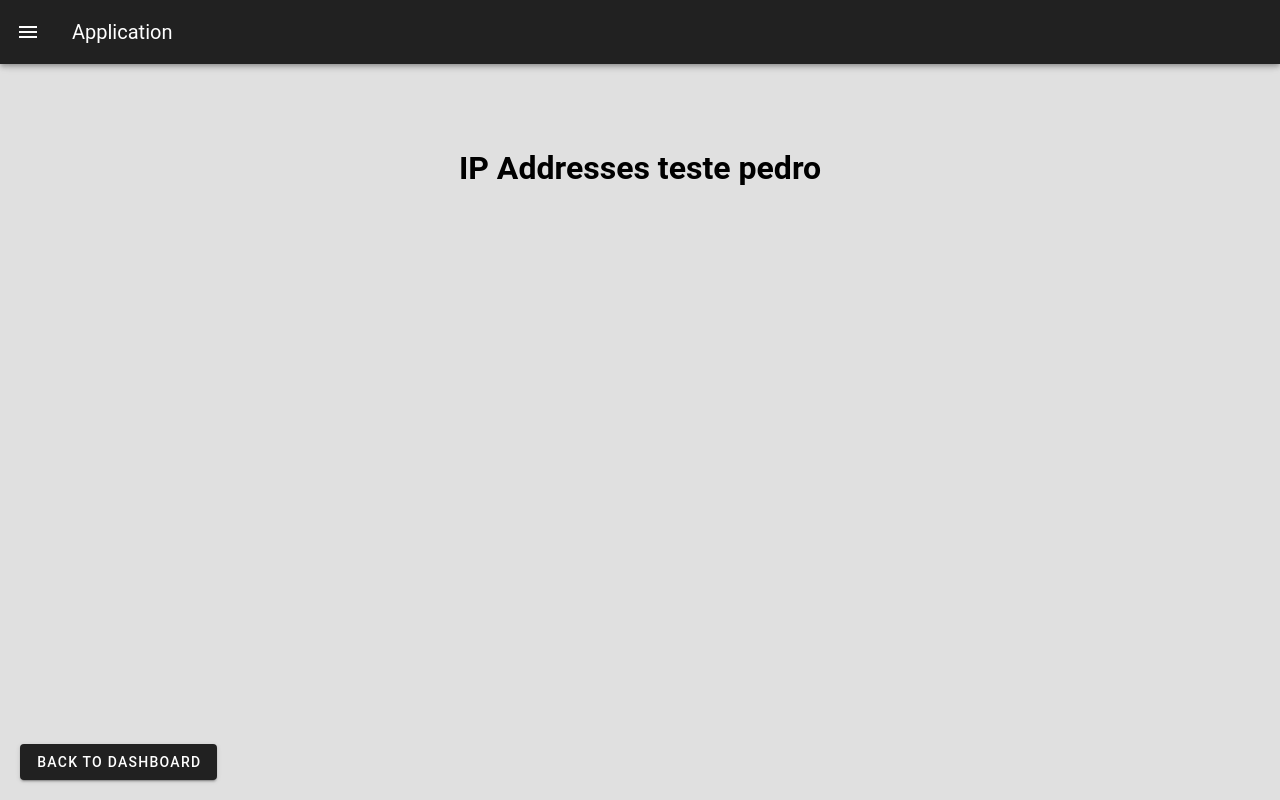
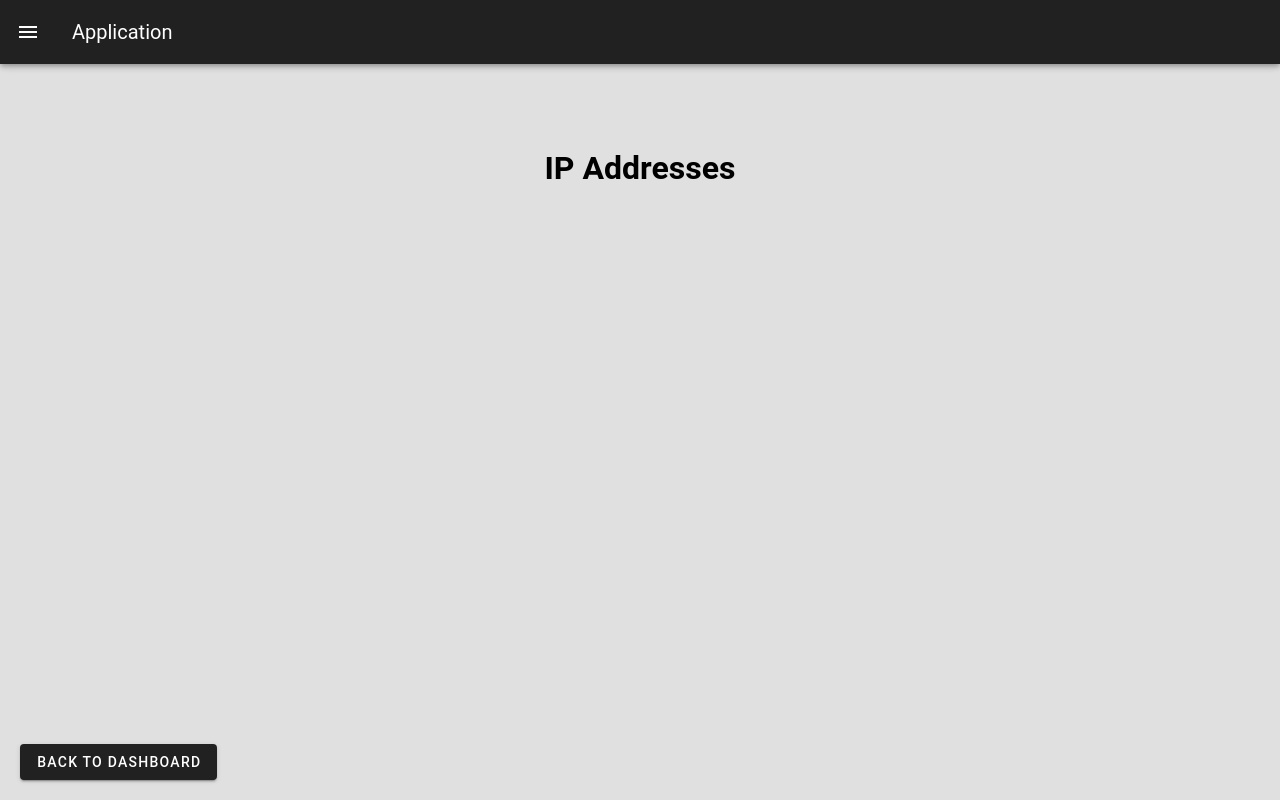
Before and after one commit to xlwkpx/RouterOS_WebInterface, a Vue app: page /ip-addresses in a window 1280 px wide. Built offline with nearby package versions, Linux system fonts and the light colour scheme.

Commit message:
Script setup

```diff
--- a/src/components/DashboardPage.vue
+++ b/src/components/DashboardPage.vue
@@ -13,11 +13,10 @@
   </v-main>
 </template>
 
-<script>
-export default {
-  data() {
-    return {
-      pages: [
+<script setup>
+import { ref } from 'vue';
+
+const pages = ref([
   { name: 'Interfaces', path: '/interfaces', icon: 'mdi-ethernet-cable' },
   { name: 'Security Profiles', path: '/security-profiles', icon: 'mdi-lock' },
   { name: 'Wireless Networks', path: '/wireless-networks', icon: 'mdi-wifi' },
@@ -25,11 +24,9 @@ export default {
   { name: 'IP Addresses', path: '/ip-addresses', icon: 'mdi-numeric' },
   { name: 'DHCP Servers', path: '/dhcp-servers', icon: 'mdi-server' },
   { name: 'DNS Server', path: '/dns-server', icon: 'mdi-dns' }
-      ]
-    };
-  }
-};
+]);
 </script>
+
 
 <style>
 .page-link {
--- a/src/components/IpAddressesPage.vue
+++ b/src/components/IpAddressesPage.vue
@@ -2,9 +2,7 @@
   <v-main class="bg-grey-lighten-2">
     <v-container>
       <!-- Título "IP Addresses" -->
-
-      <h1 class="page-title">IP Addresses teste pedro</h1>
-
+      <h1 class="page-title">IP Addresses</h1>
 
       <!-- Conteúdo da página dos IP Addresses -->
       <v-row>
```
Lines whose indentation alone changed are shown as unchanged.
